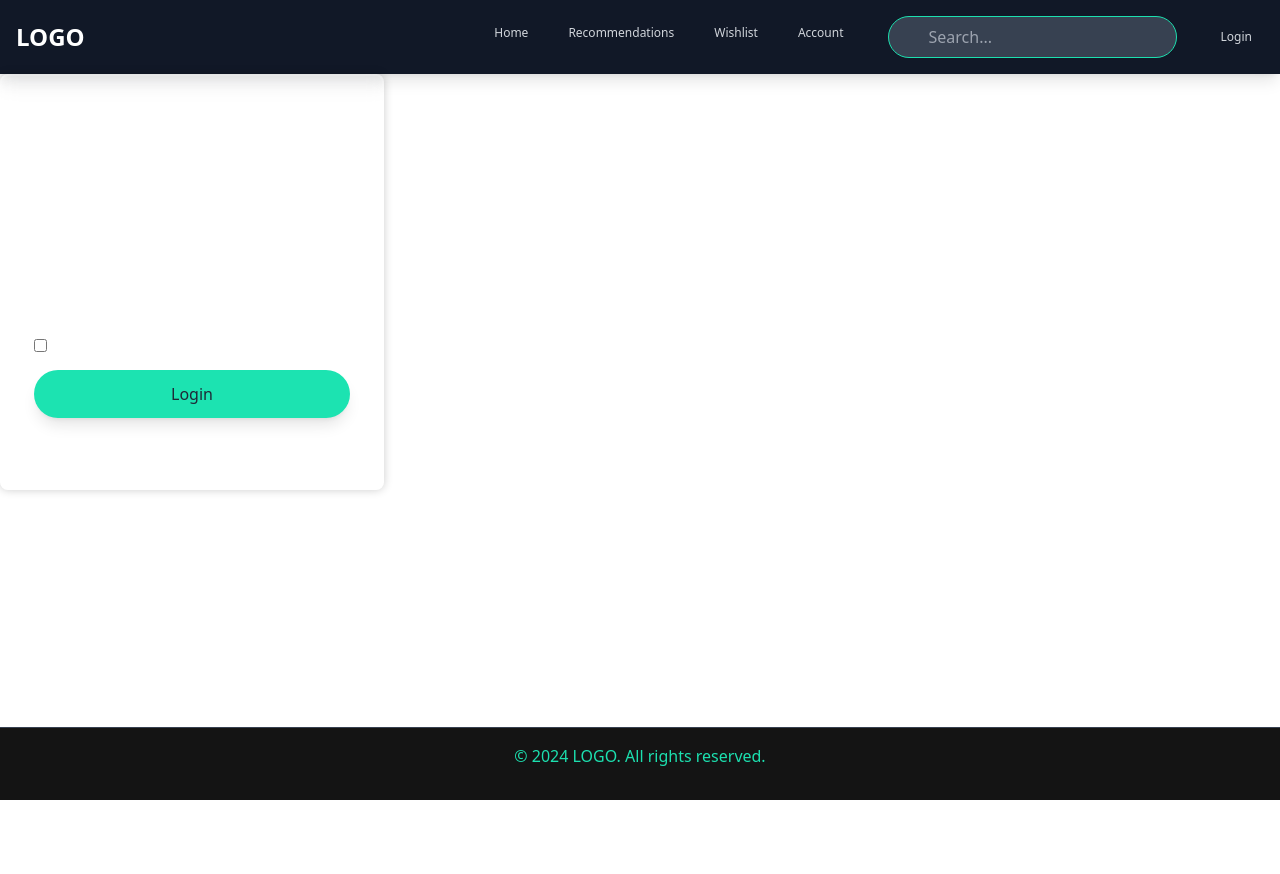
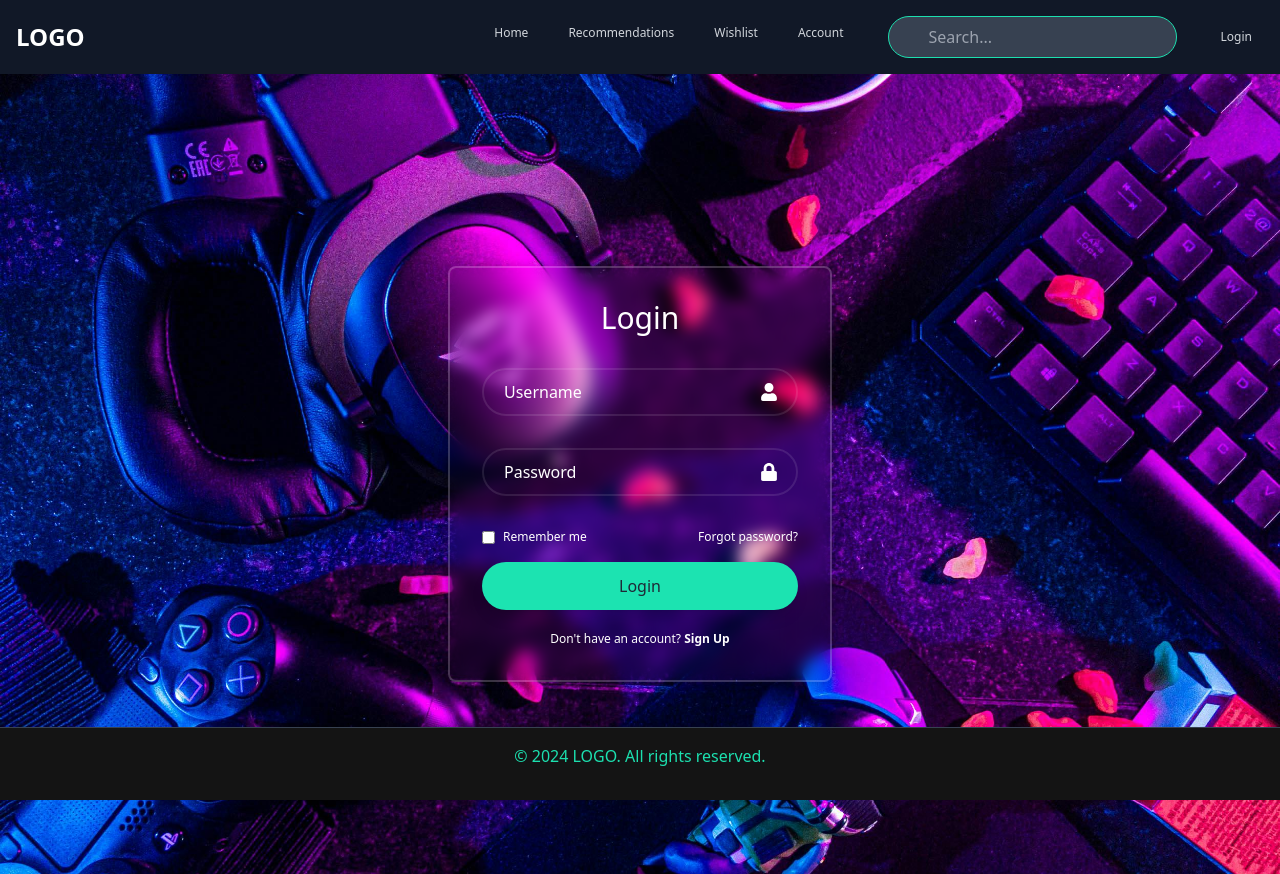
Before and after one commit to Hornpep/NewGameFinder, a React (Vite) app in the folder FE/: page /Login in a window 1280 px wide. Before the commit the page ends 800 px from the top, so only its background shows below. Built offline with nearby package versions, Linux system fonts and the light colour scheme.

Commit message:
Buffer memory

```diff
--- a/FE/src/pages/Login.jsx
+++ b/FE/src/pages/Login.jsx
@@ -1,9 +1,14 @@
 import React from 'react';
 import { FaUser, FaLock } from 'react-icons/fa';
 import { Link } from 'react-router-dom';
+import backgroundImage from '../assets/desk-bg-pic.jpg';
 
 export default function Login() {
   return (
+    <div
+      className="flex justify-center items-center min-h-screen"
+      style={{ backgroundImage: `url(${backgroundImage})`, backgroundSize: 'cover', backgroundPosition: 'center', backgroundRepeat: 'no-repeat' }}
+    >
       <div className="w-96 h-auto transparent rounded-lg text-white p-8 border-2 border-white/20 backdrop-blur shadow-[0_0_10px_rgba(0,0,0,0.2)]">
         <form action="">
           <h1 className="text-3xl text-center mb-8">Login</h1>
@@ -48,5 +53,6 @@ export default function Login() {
           </div>
         </form>
       </div>
+    </div>
   );
 }
--- a/FE/src/pages/SignUp.jsx
+++ b/FE/src/pages/SignUp.jsx
@@ -58,9 +58,9 @@ export default function Signup() {
             Sign Up
           </button>
 
-          {/* <div className="text-sm text-center mt-5">
+          <div className="text-sm text-center mt-5">
             <p>Already have an account? <Link to="/login" className="text-white font-semibold hover:underline">Login</Link></p>
-          </div> */}
+          </div>
         </form>
       </div>
 
```
Lines whose indentation alone changed are shown as unchanged.
